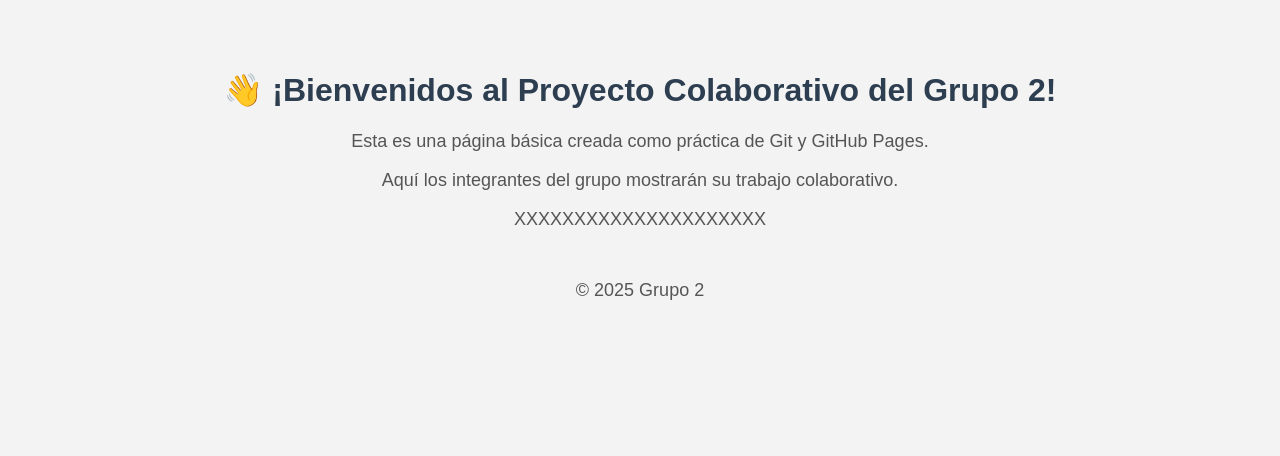
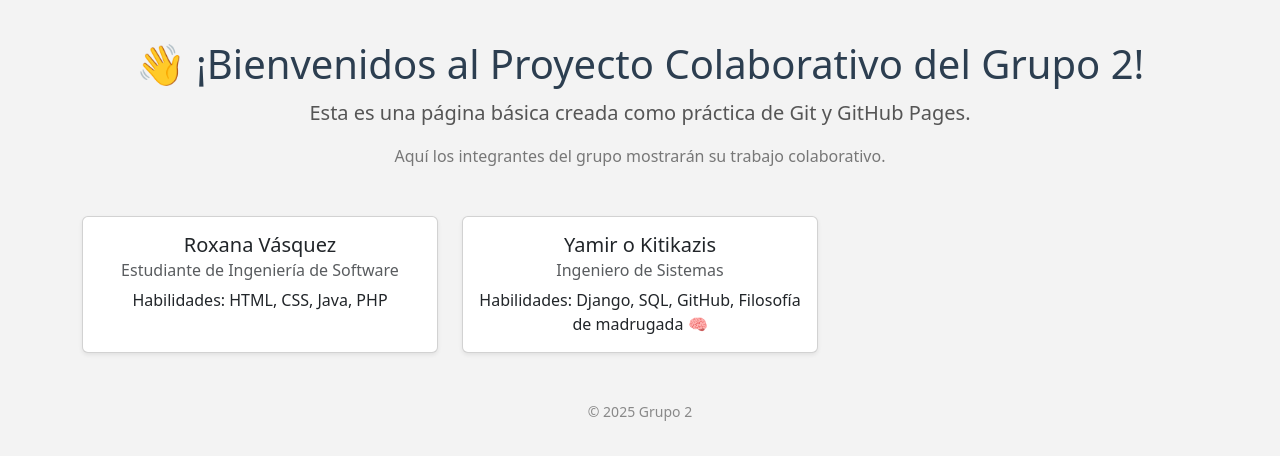
Before and after one commit to Miguel1510-cf/proyecto-colaborativo-grupo2o, a plain HTML site: page index.html in a window 1280 px wide. Drawn offline with nearby package versions, Linux system fonts and the light colour scheme.

Commit message:
index mejroado

```diff
--- a/estilos.css
+++ b/estilos.css
@@ -0,0 +1,33 @@
+body {
+  background-color: #f3f3f3;
+  padding-top: 40px;
+}
+
+.titulo {
+  color: #2c3e50;
+  margin-bottom: 10px;
+}
+
+.subtitulo {
+  font-size: 1.25rem;
+  color: #555;
+}
+
+.subtexto {
+  font-size: 1rem;
+  color: #777;
+}
+
+.card {
+  transition: transform 0.3s;
+}
+
+.card:hover {
+  transform: translateY(-5px);
+}
+
+.footer {
+  font-size: 14px;
+  color: #888;
+  text-align: center;
+}
--- a/index.html
+++ b/index.html
@@ -1,53 +1,52 @@
 <!DOCTYPE html>
 <html lang="es">
 <head>
-    <meta charset="UTF-8">
-    <meta name="viewport" content="width=device-width, initial-scale=1.0">
-    <link rel="stylesheet" href="estilos.css">
-    <title>Grupo 2O - Proyecto Colaborativo</title>
-    <style>
-        body {
-            font-family: Arial, sans-serif;
-            text-align: center;
-            background-color: #f3f3f3;
-            margin: 0;
-            padding: 50px;
-        }
-        h1 {
-            color: #2c3e50;
-        }
-        p {
-            font-size: 18px;
-            color: #555;
-        }
-        .footer {
-            margin-top: 50px;
-            font-size: 14px;
-            color: #888;
-        }
-    </style>
+  <meta charset="UTF-8" />
+  <meta name="viewport" content="width=device-width, initial-scale=1" />
+  <title>Grupo 2 - Proyecto Colaborativo</title>
+
+  <!-- Bootstrap CDN -->
+  <link href="https://cdn.jsdelivr.net/npm/bootstrap@5.3.3/dist/css/bootstrap.min.css" rel="stylesheet">
+
+  <!-- Tu CSS personalizado -->
+  <link rel="stylesheet" href="estilos.css">
 </head>
 
+<body>
+  <div class="container text-center">
+    <h1 class="titulo">👋 ¡Bienvenidos al Proyecto Colaborativo del Grupo 2!</h1>
+    <p class="lead subtitulo">Esta es una página básica creada como práctica de Git y GitHub Pages.</p>
+    <p class="subtexto">Aquí los integrantes del grupo mostrarán su trabajo colaborativo.</p>
 
+    <div class="row row-cols-1 row-cols-md-2 row-cols-lg-3 g-4 mt-4">
 
-<body>
-    <h1>👋 ¡Bienvenidos al Proyecto Colaborativo del Grupo 2!</h1>
-    <p>Esta es una página básica creada como práctica de Git y GitHub Pages.</p>
-    <p>Aquí los integrantes del grupo mostrarán su trabajo colaborativo.</p>
+      <div class="col">
+        <div class="card h-100 shadow-sm">
+          <div class="card-body">
+            <h5 class="card-title">Roxana Vásquez</h5>
+            <h6 class="card-subtitle mb-2 text-muted">Estudiante de Ingeniería de Software</h6>
+            <p class="card-text">Habilidades: HTML, CSS, Java, PHP</p>
+          </div>
+        </div>
+      </div>
 
-    <p> XXXXXXXXXXXXXXXXXXXXX</p>
- <div>
+      <div class="col">
+        <div class="card h-100 shadow-sm">
+          <div class="card-body">
+            <h5 class="card-title">Yamir o Kitikazis</h5>
+            <h6 class="card-subtitle mb-2 text-muted">Ingeniero de Sistemas</h6>
+            <p class="card-text">Habilidades: Django, SQL, GitHub, Filosofía de madrugada 🧠</p>
+          </div>
+        </div>
+      </div>
 
+    </div>
 
- </div>
+    <div class="footer mt-5">
+      <p>© 2025 Grupo 2</p>
+    </div>
+  </div>
 
-
-
-
-
-
-    <div class="footer">
-        <p>© 2025 Grupo 2</p>
-    </div>
+  <script src="https://cdn.jsdelivr.net/npm/bootstrap@5.3.3/dist/js/bootstrap.bundle.min.js"></script>
 </body>
 </html>
```
Also changed, not shown: 1 other file.
